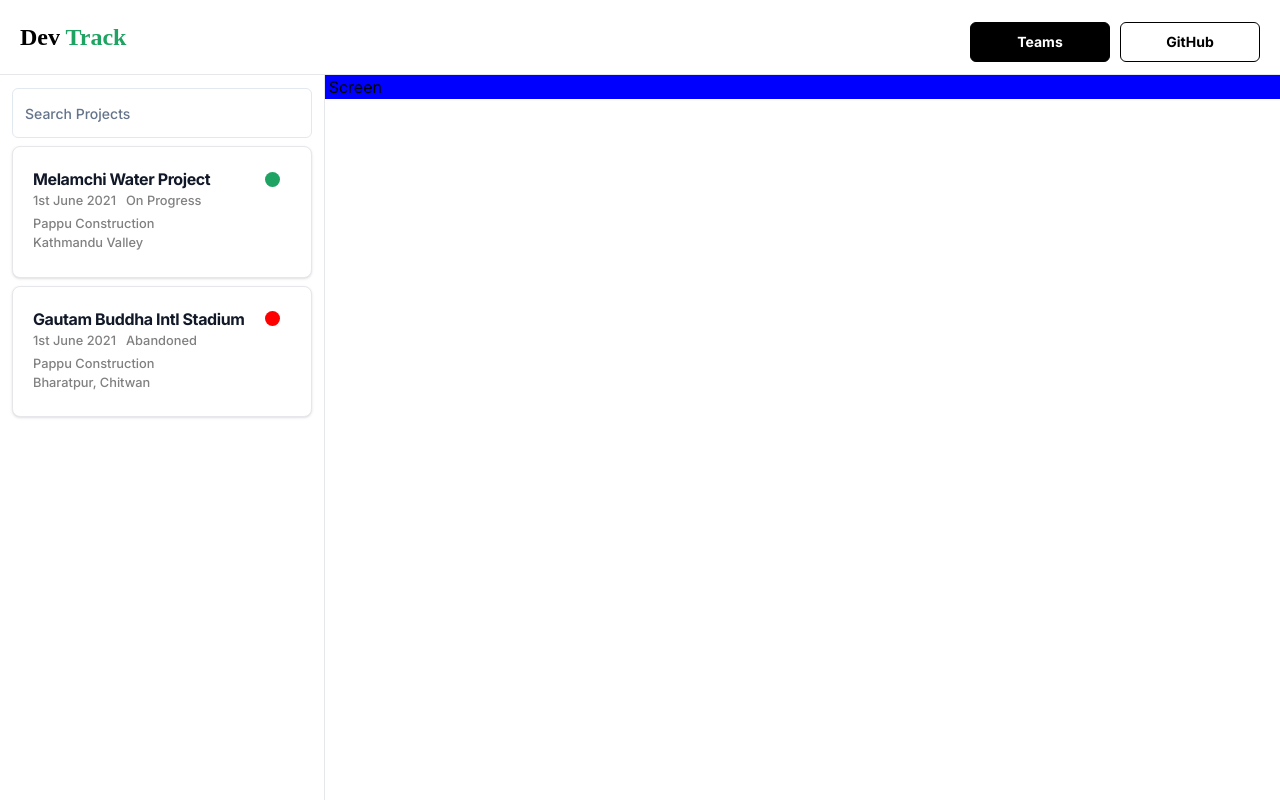
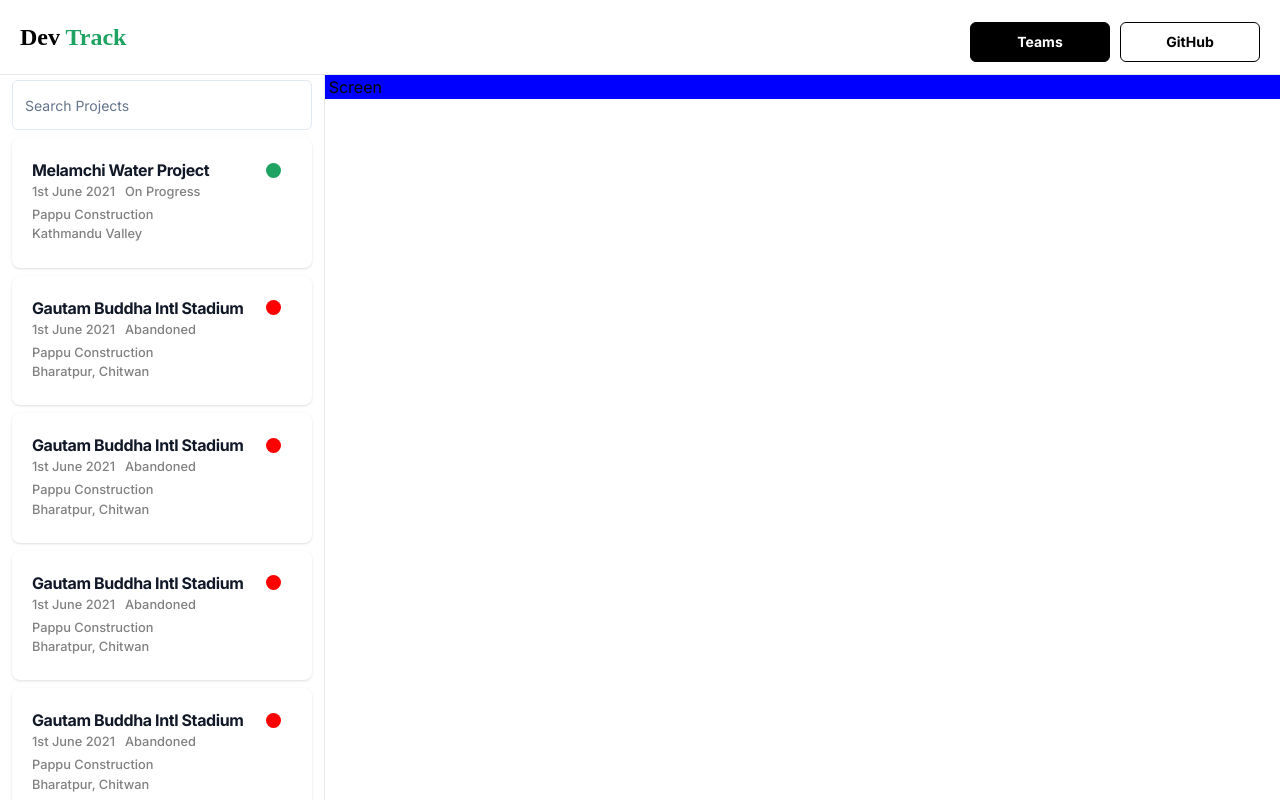
Before and after one commit to Incubate-Nepal-Team-DevTrack/DevTrack, a Next.js app: page /screens/mapScreen in a window 1280 px wide. Built offline with nearby package versions, Linux system fonts and the light colour scheme.

Commit message:
Added stuicky

```diff
--- a/src/app/components/sideNav.tsx
+++ b/src/app/components/sideNav.tsx
@@ -1,28 +1,114 @@
-import React from "react";
+"use client";
+
+import React, { useState, useEffect, useContext } from "react";
 import { Input } from "@/components/ui/input";
 
 const SideNav = () => {
+  const data = {
+    projects: [
+      {
+        name: "Melamchi Water Project",
+        date: "1st June 2021",
+        status: "On Progress",
+        contractor: "Pappu Construction",
+        location: "Kathmandu Valley",
+        color: "#1EA362",
+
+        abandoned: false,
+      },
+      {
+        name: "Gautam Buddha Intl Stadium",
+        date: "1st June 2021",
+        status: "Abandoned",
+        contractor: "Pappu Construction",
+        location: "Bharatpur, Chitwan",
+        color: "red",
+        abandoned: true,
+      },
+      {
+        name: "Gautam Buddha Intl Stadium",
+        date: "1st June 2021",
+        status: "Abandoned",
+        contractor: "Pappu Construction",
+        location: "Bharatpur, Chitwan",
+        color: "red",
+        abandoned: true,
+      },
+      {
+        name: "Gautam Buddha Intl Stadium",
+        date: "1st June 2021",
+        status: "Abandoned",
+        contractor: "Pappu Construction",
+        location: "Bharatpur, Chitwan",
+        color: "red",
+        abandoned: true,
+      },
+      {
+        name: "Gautam Buddha Intl Stadium",
+        date: "1st June 2021",
+        status: "Abandoned",
+        contractor: "Pappu Construction",
+        location: "Bharatpur, Chitwan",
+        color: "red",
+        abandoned: true,
+      },
+      {
+        name: "Gautam Buddha Intl Stadium",
+        date: "1st June 2021",
+        status: "Abandoned",
+        contractor: "Pappu Construction",
+        location: "Bharatpur, Chitwan",
+        color: "red",
+        abandoned: true,
+      },
+    ],
+  };
+  const [selectedProject, setSelectedProject] = useState<string>("");
   return (
     <aside
       id="logo-sidebar"
       className="fixed top-0 left-0 z-40 w-65 h-screen pt-20 transition-transform -translate-x-full bg-white border-r border-gray-200 sm:translate-x-0 "
     >
       <div className="h-full px-3 pb-4 overflow-y-auto bg-white ">
-        <ul className="space-y-2 font-medium pt-2 ">
-          <li>
+        <div
+          style={{
+            position: "fixed",
+            width: 300,
+            height: 50,
+            zIndex: 1,
+          }}
+        >
           <Input
             placeholder="Search Projects"
             style={{
               height: 50,
             }}
           />
-          </li>
+        </div>
+        <ul
+          className="space-y-2 font-medium pt-2  "
+          style={{
+            marginTop: 50,
+          }}
+        >
+          {data.projects.map((project) => (
             <li
+              onClick={() => setSelectedProject(project.name)}
               style={{
                 width: 300,
               }}
             >
-            <div className="max-w-sm p-5 bg-white border border-gray-200 rounded-lg shadow dark:bg-gray-800 dark:border-gray-700">
+              <div
+                style={{
+                  // backgroundColor:
+                  //   selectedProject === project.name ? "#603CC7" : "white",
+                  borderWidth: selectedProject === project.name ? 2 : 0,
+                  borderColor:
+                    selectedProject === project.name ? "#603CC7" : "",
+                  borderStyle: "dashed",
+                }}
+                className="max-w-sm p-5 bg-white border border-gray-200 rounded-lg shadow dark:bg-gray-800 dark:border-gray-700"
+              >
                 <div>
                   <div
                     style={{
@@ -37,7 +123,7 @@ const SideNav = () => {
                       }}
                       className="mb-0 text1xl font-bold tracking-tight text-gray-900 dark:text-white"
                     >
-                    Melamchi Water Project
+                      {project.name}
                     </h5>
                     <div
                       style={{
@@ -50,7 +136,9 @@ const SideNav = () => {
                           height: 15,
                           width: 15,
                           borderRadius: 10,
-                        backgroundColor: "#1EA362",
+                          backgroundColor: project.abandoned
+                            ? "red"
+                            : "#1EA362",
                         }}
                       ></div>
                     </div>
@@ -70,7 +158,7 @@ const SideNav = () => {
                         marginRight: "10px",
                       }}
                     >
-                    1st June 2021
+                      {project.date}
                     </span>
                     <span
                       style={{
@@ -79,7 +167,7 @@ const SideNav = () => {
                         marginRight: "10px",
                       }}
                     >
-                    On Progress
+                      {project.status}
                     </span>
                   </div>
                   <div
@@ -97,7 +185,7 @@ const SideNav = () => {
                         marginRight: "10px",
                       }}
                     >
-                    Pappu Construction{" "}
+                      {project.contractor}
                     </span>
                     <span
                       style={{
@@ -106,107 +194,13 @@ const SideNav = () => {
                         marginRight: "10px",
                       }}
                     >
-                    Kathmandu Valley{" "}
+                      {project.location}
                     </span>
                   </div>
                 </div>
               </div>
             </li>
-          <li
-            style={{
-              width: 300,
-            }}
-          >
-            <div className="max-w-sm p-5 bg-white border border-gray-200 rounded-lg shadow dark:bg-gray-800 dark:border-gray-700">
-              <div>
-                <div
-                  style={{
-                    flex: 1,
-                    display: "flex",
-                    alignItems: "center",
-                  }}
-                >
-                  <h5
-                    style={{
-                      flex: 0.9,
-                    }}
-                    className="mb-0 text1xl font-bold tracking-tight text-gray-900 dark:text-white"
-                  >
-                    Gautam Buddha Intl Stadium
-                  </h5>
-                  <div
-                    style={{
-                      flex: 0.1,
-                    }}
-                  >
-                    <div
-                      style={{
-                        alignSelf: "flex-end",
-                        height: 15,
-                        width: 15,
-                        borderRadius: 10,
-                        backgroundColor: "red",
-                      }}
-                    ></div>
-                  </div>
-                </div>
-
-                <div
-                  className="mb-1"
-                  style={{
-                    display: "flex",
-                    justifyContent: "start",
-                  }}
-                >
-                  <span
-                    style={{
-                      fontSize: "0.8rem",
-                      color: "gray",
-                      marginRight: "10px",
-                    }}
-                  >
-                    1st June 2021
-                  </span>
-                  <span
-                    style={{
-                      fontSize: "0.8rem",
-                      color: "gray",
-                      marginRight: "10px",
-                    }}
-                  >
-                    Abandoned{" "}
-                  </span>
-                </div>
-                <div
-                  className="mb-1"
-                  style={{
-                    display: "flex",
-                    flexDirection: "column",
-                    justifyContent: "start",
-                  }}
-                >
-                  <span
-                    style={{
-                      fontSize: "0.8rem",
-                      color: "gray",
-                      marginRight: "10px",
-                    }}
-                  >
-                    Pappu Construction{" "}
-                  </span>
-                  <span
-                    style={{
-                      fontSize: "0.8rem",
-                      color: "gray",
-                      marginRight: "10px",
-                    }}
-                  >
-                    Bharatpur, Chitwan{" "}
-                  </span>
-                </div>
-              </div>
-            </div>
-          </li>
+          ))}
         </ul>
       </div>
     </aside>
```
Lines whose indentation alone changed are shown as unchanged.
